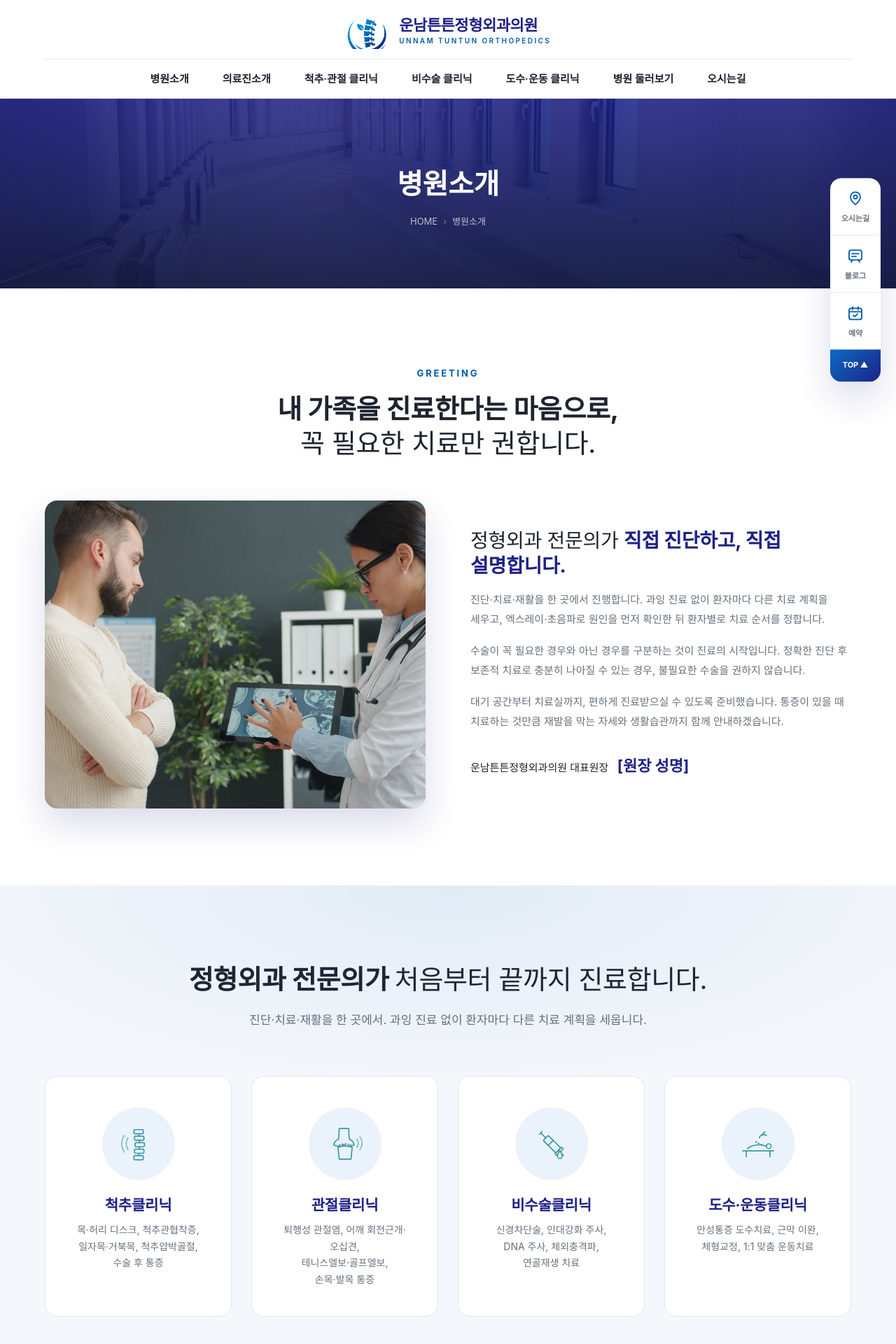
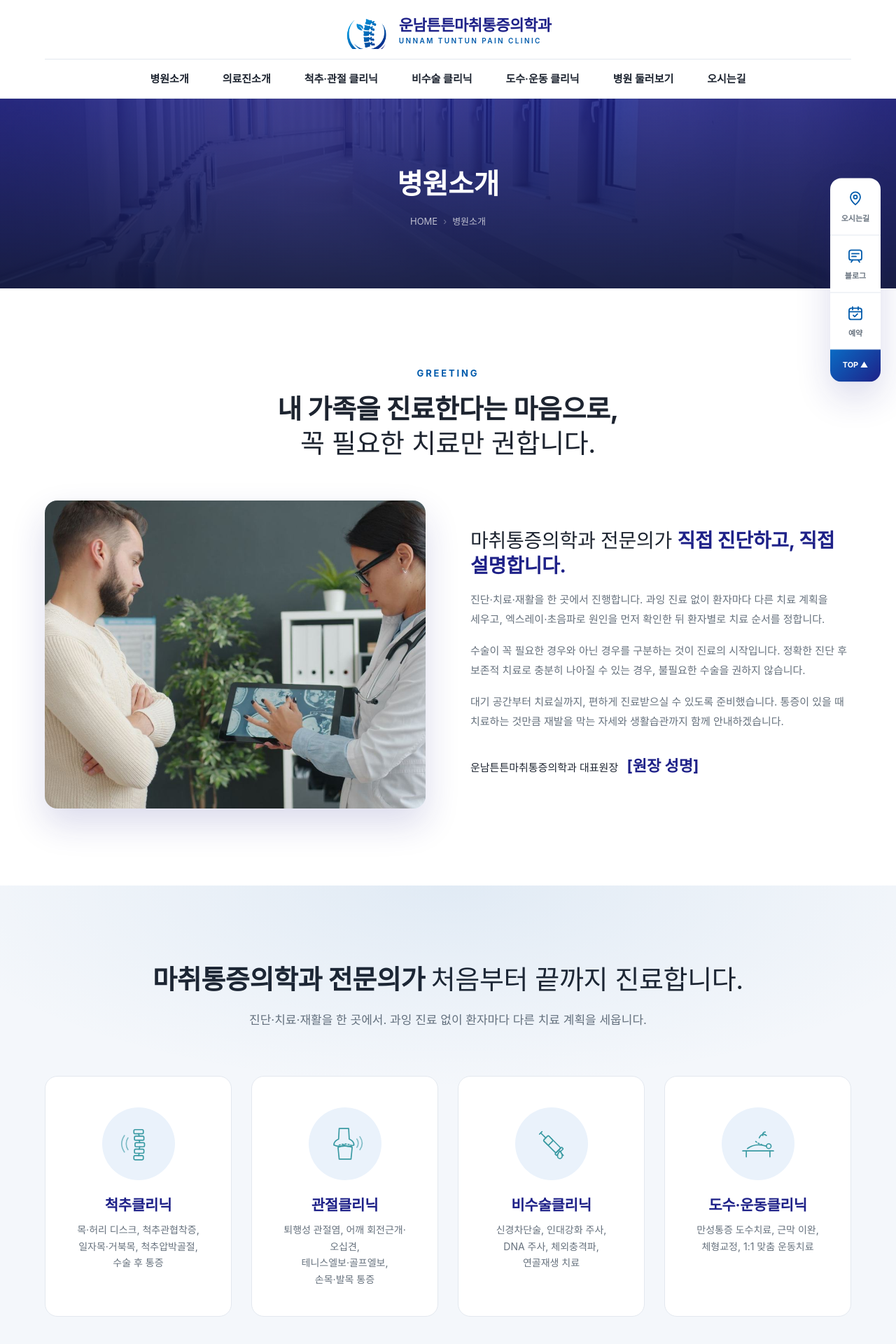
Before and after one commit to Jeongdonghwan/orth_prj, a Flask app: page /about in a window 1280 px wide. Shown: the top 1920 px of the page at 70% size. Run offline with Flask 3, Linux system fonts and the light colour scheme; some libraries are stand-ins or nearby versions; some web fonts are replaced.

Commit message:
상호 변경: 운남튼튼마취통증의학과 (전문의 표기·SEO·OG 포함)
Co-Authored-By: Claude Fable 5.1 <noreply@anthropic.com>

```diff
--- a/app/__init__.py
+++ b/app/__init__.py
@@ -45,7 +45,7 @@ def create_app(config_object=Config):
                 "name": c["name"],
                 "url": app.config.get("SITE_URL", ""),
                 "telephone": c["tel_link"],
-                "medicalSpecialty": "Orthopedic",
+                "medicalSpecialty": "Anesthesia",
                 "address": {
                     "@type": "PostalAddress",
                     "streetAddress": c["address_road"],
--- a/app/templates/_macros.html
+++ b/app/templates/_macros.html
@@ -120,7 +120,7 @@
 
 {# 도수치료 STEP 카드 4개 #}
 {% macro steps_cards() -%}
-<div class="step"><span class="n">STEP 01</span><h3>진단</h3><p>정형외과 전문의가 진단 후 도수치료 필요 여부를 결정하고, 신체 기능을 평가합니다.</p></div>
+<div class="step"><span class="n">STEP 01</span><h3>진단</h3><p>마취통증의학과 전문의가 진단 후 도수치료 필요 여부를 결정하고, 신체 기능을 평가합니다.</p></div>
 <div class="step"><span class="n">STEP 02</span><h3>계획</h3><p>검사 결과를 바탕으로 치료 목표를 정하고, 전문 치료사와 1:1 맞춤 도수치료를 시작합니다.</p></div>
 <div class="step"><span class="n">STEP 03</span><h3>재평가</h3><p>치료 경과를 주기적으로 확인하고, 호전 정도에 따라 치료 강도와 계획을 조정합니다.</p></div>
 <div class="step"><span class="n">STEP 04</span><h3>자가관리</h3><p>재발을 막기 위해 집에서 할 수 있는 근력 운동과 자세 교정법을 알려드립니다.</p></div>
--- a/app/templates/about.html
+++ b/app/templates/about.html
@@ -1,7 +1,7 @@
 {% extends "base.html" %}
 {% from "_macros.html" import ph, page_band, clinics_grid, surgery_section, tour_grid with context %}
-{% block title %}병원소개 — {{ clinic.name }} {{ clinic.region }} 정형외과{% endblock %}
-{% block description %}{{ clinic.region }} {{ clinic.name }} 병원소개. 정형외과 전문의가 진단·치료·재활을 한 곳에서 진료하며, 대기 공간부터 치료실까지 병원 둘러보기.{% endblock %}
+{% block title %}병원소개 — {{ clinic.name }} {{ clinic.region }} 마취통증의학과{% endblock %}
+{% block description %}{{ clinic.region }} {{ clinic.name }} 병원소개. 마취통증의학과 전문의가 진단·치료·재활을 한 곳에서 진료하며, 대기 공간부터 치료실까지 병원 둘러보기.{% endblock %}
 
 {% block content %}
 {{ page_band('병원소개', [('병원소개', None)]) }}
@@ -14,7 +14,7 @@
     <div class="greet">
       {{ ph('about-greeting.jpg', '', '', clinic.name ~ ' 진료실', True, 1200, 800) }}
       <div>
-        <h3>정형외과 전문의가 <b>직접 진단하고, 직접 설명합니다.</b></h3>
+        <h3>마취통증의학과 전문의가 <b>직접 진단하고, 직접 설명합니다.</b></h3>
         <p>진단·치료·재활을 한 곳에서 진행합니다. 과잉 진료 없이 환자마다 다른 치료 계획을 세우고, 엑스레이·초음파로 원인을 먼저 확인한 뒤 환자별로 치료 순서를 정합니다.</p>
         <p>수술이 꼭 필요한 경우와 아닌 경우를 구분하는 것이 진료의 시작입니다. 정확한 진단 후 보존적 치료로 충분히 나아질 수 있는 경우, 불필요한 수술을 권하지 않습니다.</p>
         <p>대기 공간부터 치료실까지, 편하게 진료받으실 수 있도록 준비했습니다. 통증이 있을 때 치료하는 것만큼 재발을 막는 자세와 생활습관까지 함께 안내하겠습니다.</p>
@@ -27,7 +27,7 @@
 <!-- 4대 클리닉 -->
 <section class="sj">
   <div class="wrap">
-    <h2>정형외과 전문의가 <span class="thin">처음부터 끝까지 진료합니다.</span></h2>
+    <h2>마취통증의학과 전문의가 <span class="thin">처음부터 끝까지 진료합니다.</span></h2>
     <p class="sub">진단·치료·재활을 한 곳에서. 과잉 진료 없이 환자마다 다른 치료 계획을 세웁니다.</p>
     {{ clinics_grid(inpage=False) }}
   </div>
--- a/app/templates/base.html
+++ b/app/templates/base.html
@@ -4,7 +4,7 @@
 <meta charset="UTF-8">
 <meta name="viewport" content="width=device-width, initial-scale=1">
 {%- set page_title %}{% block title %}{{ clinic.name }} — 척추·관절·비수술·도수치료{% endblock %}{% endset -%}
-{%- set page_desc %}{% block description %}정형외과 전문의가 직접 진단하고 치료하는 {{ clinic.name }}. 척추·관절 클리닉, 비수술 재생치료, 도수·운동치료.{% endblock %}{% endset -%}
+{%- set page_desc %}{% block description %}마취통증의학과 전문의가 직접 진단하고 치료하는 {{ clinic.name }}. 척추·관절 클리닉, 비수술 재생치료, 도수·운동치료.{% endblock %}{% endset -%}
 <title>{{ page_title }}</title>
 <meta name="description" content="{{ page_desc }}">
 <link rel="canonical" href="{{ site_url }}{{ request.path }}">
--- a/app/templates/clinic.html
+++ b/app/templates/clinic.html
@@ -1,7 +1,7 @@
 {% extends "base.html" %}
 {% from "_macros.html" import page_band, clinic_tabs, spine_panel, joint_panel, ns_points, steps_cards, disc_section with context %}
 {% set TAB_NAMES = {'spine': '척추클리닉', 'joint': '관절클리닉', 'nonsurgical': '비수술클리닉', 'manual': '도수·운동클리닉'} %}
-{% block title %}{{ TAB_NAMES[active_tab] }} — {{ clinic.name }} {{ clinic.region }} 정형외과{% endblock %}
+{% block title %}{{ TAB_NAMES[active_tab] }} — {{ clinic.name }} {{ clinic.region }} 마취통증의학과{% endblock %}
 {% block description %}{{ clinic.region }} {{ clinic.name }} {{ TAB_NAMES[active_tab] }}. 정밀 진단 후 필요한 치료만. 척추·관절, 비수술 재생치료, 도수·운동치료.{% endblock %}
 
 {% block content %}
@@ -23,7 +23,7 @@
     <div class="panel wide{% if active_tab == 'manual' %} on{% endif %}" id="manual">
       <div>
         <h3>도수·운동치료는 <b>이렇게 진행됩니다.</b></h3>
-        <p class="body">정형외과 전문의가 진단 후 도수치료 필요 여부를 결정하고, 전문 치료사와 1:1 맞춤 도수치료를 진행합니다. 만성통증 도수치료, 근막 이완, 체형교정, 1:1 맞춤 운동치료를 환자의 신체 기능 평가 결과에 맞춰 설계합니다.</p>
+        <p class="body">마취통증의학과 전문의가 진단 후 도수치료 필요 여부를 결정하고, 전문 치료사와 1:1 맞춤 도수치료를 진행합니다. 만성통증 도수치료, 근막 이완, 체형교정, 1:1 맞춤 운동치료를 환자의 신체 기능 평가 결과에 맞춰 설계합니다.</p>
         <div class="steps-in">
           {{ steps_cards() }}
         </div>
--- a/app/templates/index.html
+++ b/app/templates/index.html
@@ -15,7 +15,7 @@
   <div class="txt">
     <span class="kicker">{{ clinic.en }}</span>
     <h1>내 가족을 진료한다는 마음으로,<br><span class="thin">꼭 필요한 치료만 권합니다.</span></h1>
-    <p>정형외과 전문의가 직접 진단하고, 직접 설명합니다.</p>
+    <p>마취통증의학과 전문의가 직접 진단하고, 직접 설명합니다.</p>
     <div class="acts">
       <a class="btn" href="{{ url_for('pages.clinic', tab='spine') }}">클리닉 안내</a>
       <a class="btn ghost" href="#loc">진료시간 · 오시는길</a>
@@ -29,7 +29,7 @@
 <section id="clinics">
   <div class="wrap">
     <span class="kicker">CLINIC</span>
-    <h2>정형외과 전문의가 <span class="thin">처음부터 끝까지 진료합니다.</span></h2>
+    <h2>마취통증의학과 전문의가 <span class="thin">처음부터 끝까지 진료합니다.</span></h2>
     <p class="sub">진단·치료·재활을 한 곳에서. 과잉 진료 없이 환자마다 다른 치료 계획을 세웁니다.</p>
     {{ clinics_grid(inpage=True) }}
   </div>
@@ -62,7 +62,7 @@
   <div class="wrap">
     <span class="kicker" style="color:#9CC9F5">NON-SURGICAL</span>
     <h2>{{ clinic.short }}의 비수술 클리닉</h2>
-    <p class="sub">정형외과 전문의의 재생 치료로 환자별 최적의 회복을 돕습니다.</p>
+    <p class="sub">마취통증의학과 전문의의 재생 치료로 환자별 최적의 회복을 돕습니다.</p>
     <div class="box">
       {{ ns_points() }}
     </div>
--- a/app/templates/location.html
+++ b/app/templates/location.html
@@ -1,6 +1,6 @@
 {% extends "base.html" %}
 {% from "_macros.html" import page_band, loc_split, hours_table, inquiry_form with context %}
-{% block title %}오시는길·진료시간 — {{ clinic.name }} {{ clinic.region }} 정형외과{% endblock %}
+{% block title %}오시는길·진료시간 — {{ clinic.name }} {{ clinic.region }} 마취통증의학과{% endblock %}
 {% block description %}{{ clinic.name }} 오시는길. {{ clinic.address }}, 전화 {{ clinic.tel }}. 진료시간·주차 안내와 상담 문의.{% endblock %}
 
 {% block content %}
--- a/config.py
+++ b/config.py
@@ -28,11 +28,11 @@ def _float_or_none(key):
 # 병원 정보 — 확정되면 여기만 바꾼다. [ ] 는 미정 placeholder.
 # ---------------------------------------------------------------------------
 CLINIC = {
-    "name": "운남튼튼정형외과의원",   # 정식 명칭 (로고·타이틀·푸터)
+    "name": "운남튼튼마취통증의학과",   # 정식 명칭 (로고·타이틀·푸터)
     "short": "운남튼튼",              # 짧은 이름 (히어로 kicker, 비수술 섹션 제목)
-    "en": "UNNAM TUNTUN ORTHOPEDICS",
+    "en": "UNNAM TUNTUN PAIN CLINIC",
     "mark": "OO",                     # 텍스트 마크 (현재 헤더는 img/logo-mark.png 사용)
-    "region": "[지역명]",             # SEO: "[병원명]정형외과 [지역명]"
+    "region": "[지역명]",             # SEO: "[병원명] 마취통증의학과 [지역명]"
     "tel": "000.000.0000",            # 화면 표시용
     "tel_link": "0000000000",         # tel: 링크용 (숫자만)
     "fax": "[000-000-0000]",
```
Also changed, not shown: CLAUDE.md (+2 -2 lines), app/templates/doctor.html (+4 -4 lines), docs/03_콘텐츠_에셋_체크리스트.md (+1 -1 lines), README.md, app/static/img/og-image.jpg, deploy/README.md.
